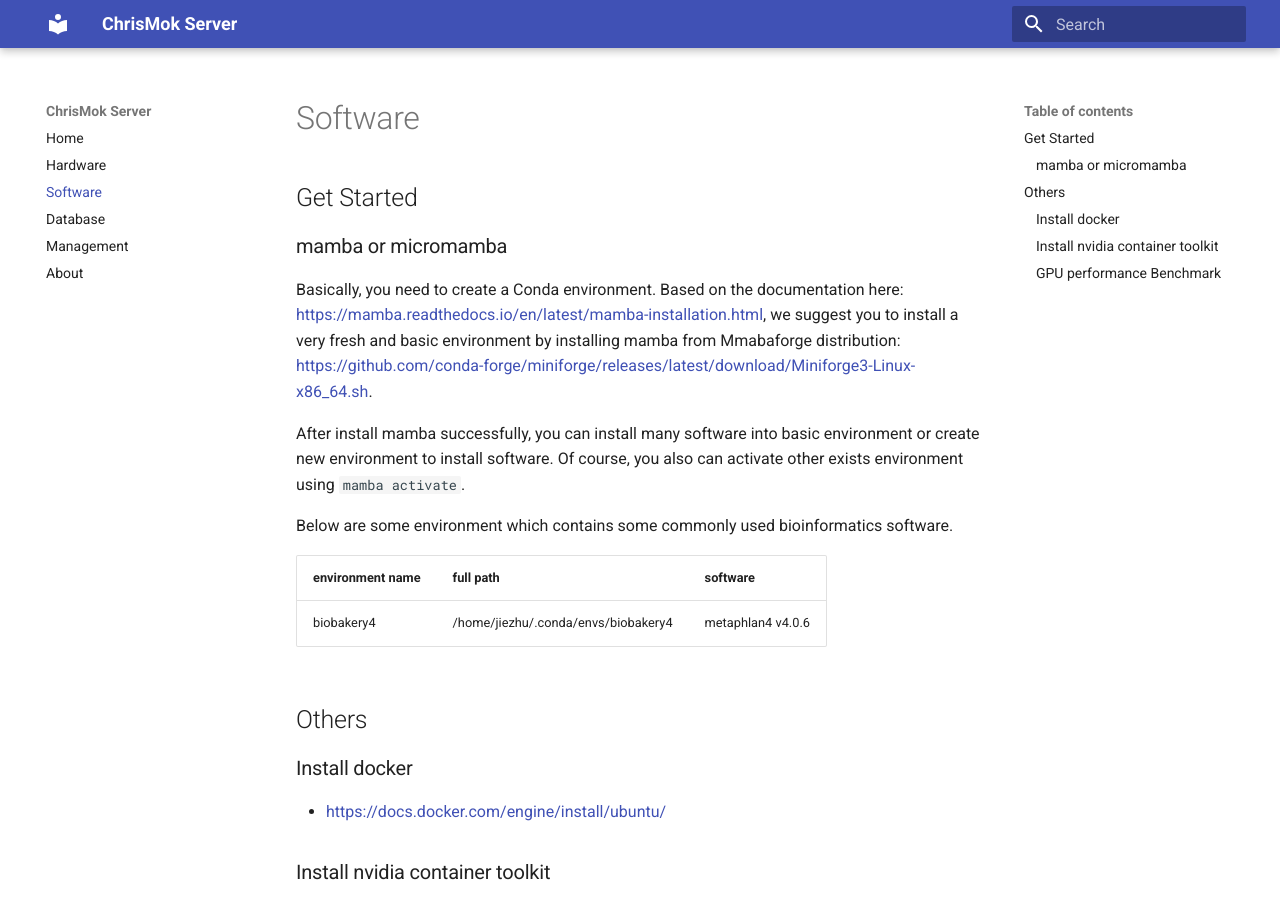
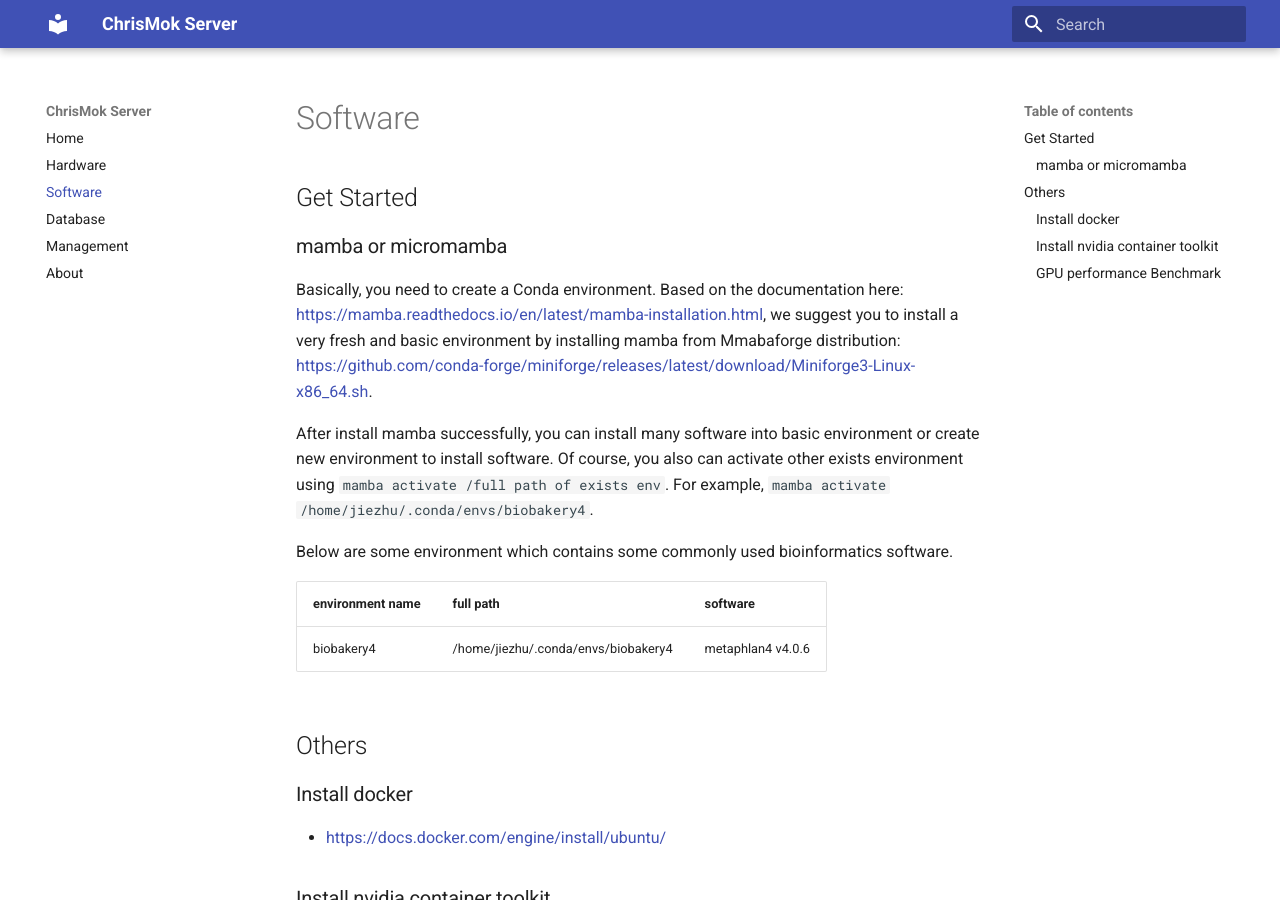
Before and after one commit to ChrisMokServer/ChrisMokServer-Docs, an MkDocs documentation site: the page built from docs/software.md, in a window 1280 px wide and 900 px high. Built offline with MkDocs 1.6.1 and Material for MkDocs 9.7.7, drawn with Linux system fonts in a browser that asks for light colours.

Commit message:
update docs

````diff
--- a/docs/software.md
+++ b/docs/software.md
@@ -7,7 +7,7 @@ Basically, you need to create a Conda environment. Based on the documentation he
 we suggest you to install a very fresh and basic environment by installing mamba from Mmabaforge distribution: [https://github.com/conda-forge/miniforge/releases/latest/download/Miniforge3-Linux-x86_64.sh](https://github.com/conda-forge/miniforge/releases/latest/download/Miniforge3-Linux-x86_64.sh).
 
 After install mamba successfully, you can install many software into basic environment or create new environment to install software.
-Of course, you also can activate other exists environment using `mamba activate`.
+Of course, you also can activate other exists environment using `mamba activate /full path of exists env`. For example, ```mamba activate /home/jiezhu/.conda/envs/biobakery4```.
 
 Below are some environment which contains some commonly used bioinformatics software.
 
````
